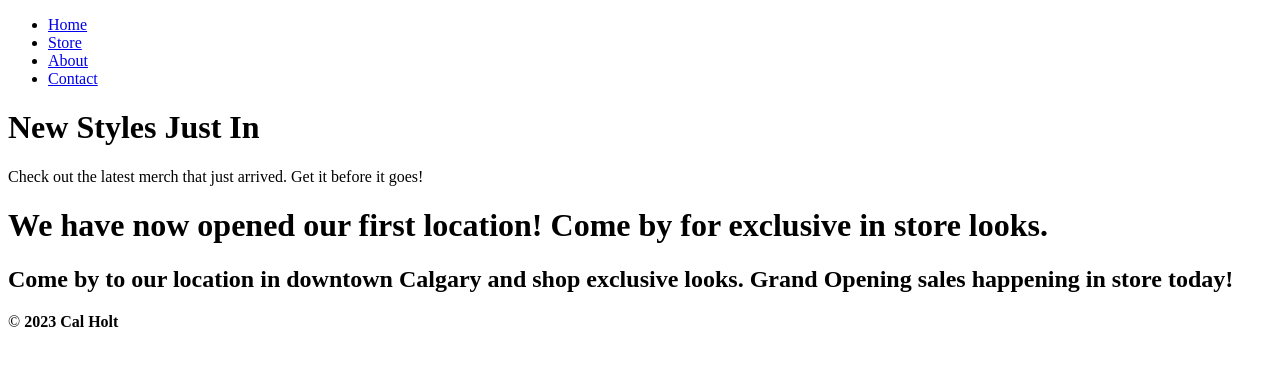
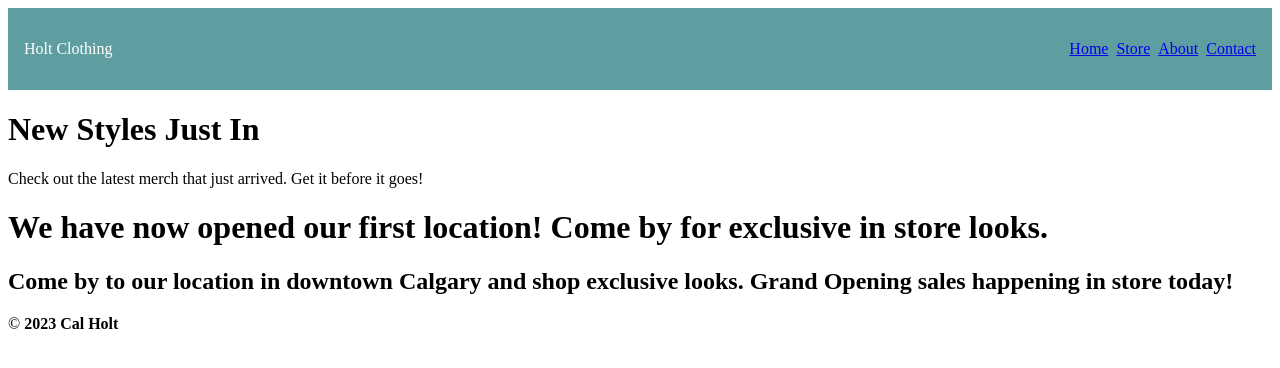
Before and after one commit to CalHolt/cpnt262-a1, a plain HTML site: page index.html in a window 1280 px wide. Drawn offline with Linux system fonts and the light colour scheme.

Commit message:
added JS toggle to navigation for mobile, re named css to nav

```diff
--- a/client.js
+++ b/client.js
@@ -0,0 +1,12 @@
+// -------------NAV------------------- //
+
+// Creating variable for nav button
+const navButton = document.querySelector("#button")
+// create variable for container of navigation
+const navContainer = document.querySelector(".nav-container")
+
+// create event listener for button
+navButton.addEventListener("click", () => {
+// toggle visible class
+navContainer.classList.toggle("visible")
+});
--- /dev/null
+++ b/css/nav.css
@@ -0,0 +1,42 @@
+.navigation {
+  display: flex;
+  background-color: cadetblue;
+  color: white;
+  justify-content: space-between;
+  padding: 1rem;
+}
+
+.nav-container {
+  display: grid;
+  grid-template-rows: 0fr;
+  transition: grid-template-rows 500ms ease;
+}
+.nav-container.visible {
+    grid-template-rows: 1fr;
+}
+
+.nav-links {
+  overflow: hidden;
+  list-style-type: none;
+  padding-left: 0;
+
+  display: flex;
+  flex-direction: column;
+  gap: 8px;
+}
+
+@media only screen and (min-width: 600px) {
+  .navigation {
+    align-items: center;
+  }
+  .nav-container {
+    grid-template-rows: 1fr;
+  }
+  .nav-links {
+    flex-direction: row;
+    align-items: center;
+  }
+  .button-container {
+    display: none;
+  }
+}
--- a/index.html
+++ b/index.html
@@ -4,12 +4,15 @@
   <meta charset="UTF-8">
   <meta name="viewport" content="width=device-width, initial-scale=1.0">
   <title>Holt Clothing</title>
-  <link rel="stylesheet" href="css/main.css">
+  <link rel="stylesheet" href="css/nav.css">
   <link rel="preconnect" href="https://fonts.googleapis.com">
 <link rel="preconnect" href="https://fonts.gstatic.com" crossorigin>
 <link href="https://fonts.googleapis.com/css2?family=Merriweather:wght@300&family=Oswald&display=swap" rel="stylesheet">
+<script src="client.js" type="module" defer></script>
 </head>
 <body>
+<div class="navigation">
+  <span>Holt Clothing</span>
   <nav class="nav-container">
     <ul class="nav-links">
       <li><a href="#">Home</a></li>
@@ -18,6 +21,10 @@
       <li><a href="#">Contact</a></li>
     </ul>
   </nav>
+  <div class="button-container">
+    <button id="button">|||</button>
+  </div>
+</div>
   <header>
     <h1>New Styles Just In</h1>
     <p>Check out the latest merch that just arrived. Get it before it goes!</p>
```
Also changed, not shown: css/main.css (deleted).
